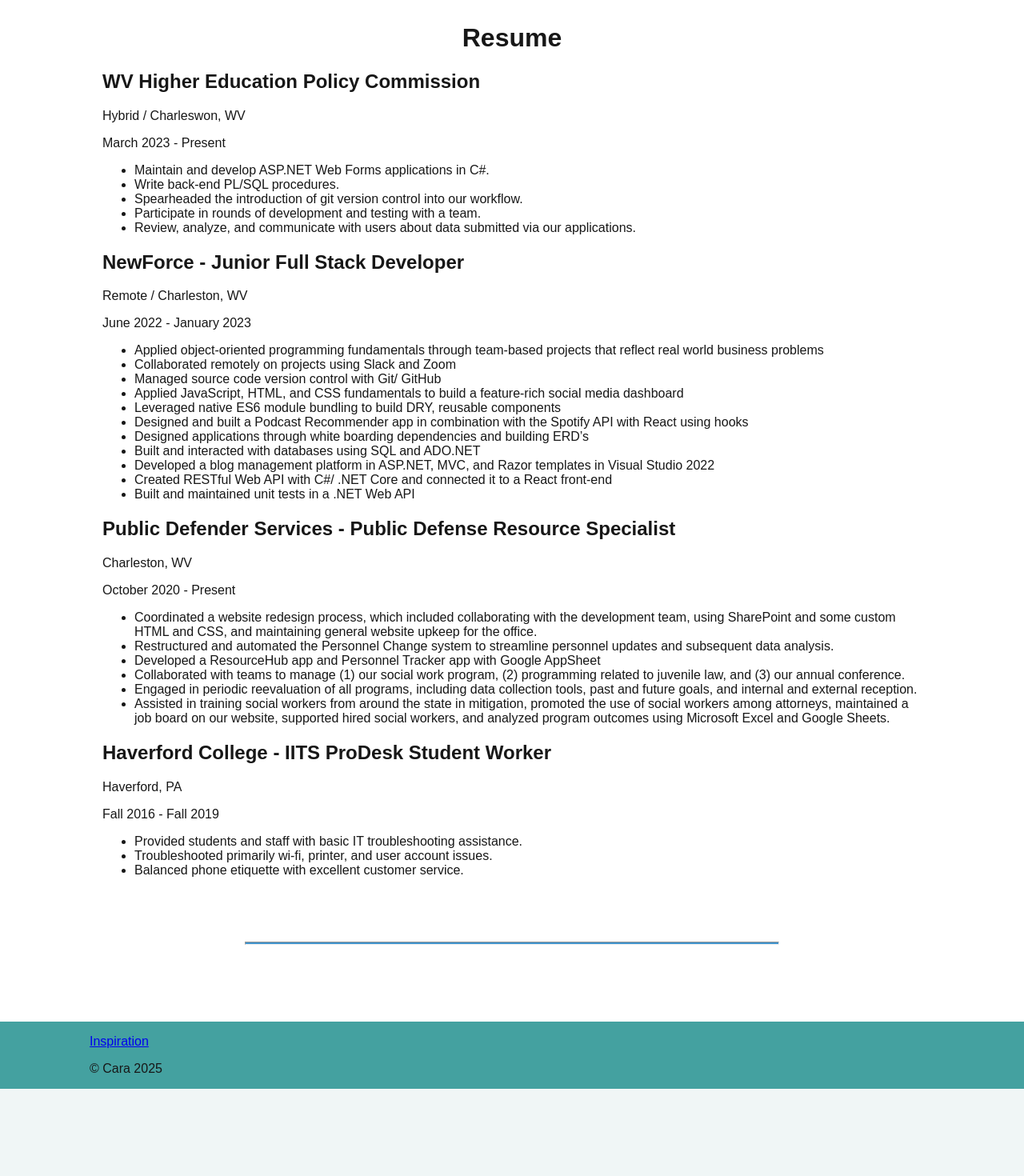
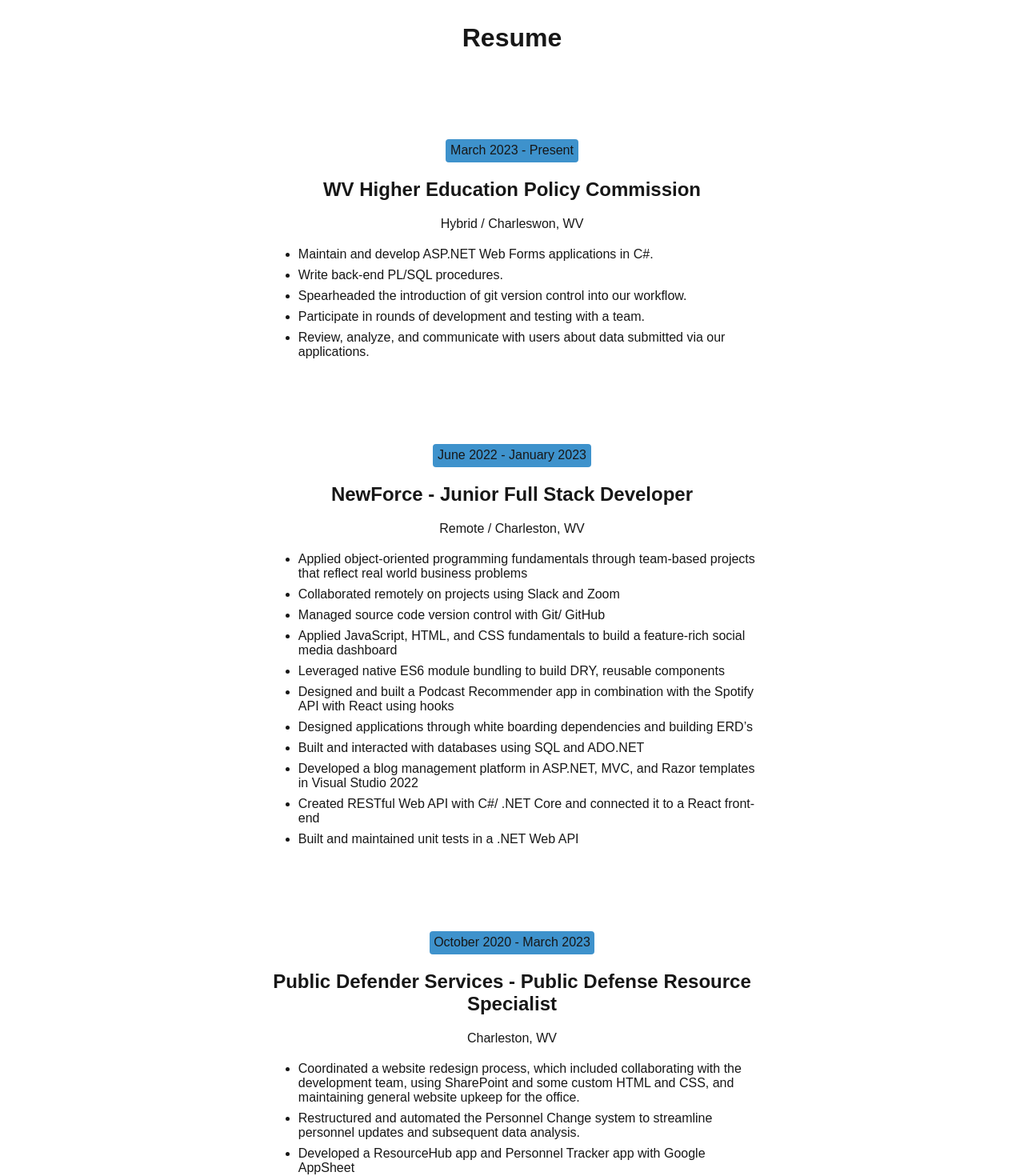
Before and after one commit to CaraNetzer/caracodes, a Next.js app in the folder jsx/personal_website/: page /resume in a window 1280 px wide. Shown: the part 120-1590 px from the top of the page at 80% size. Before the commit the page ends 1481 px from the top, so only its background shows below. Built offline with nearby package versions, Linux system fonts and the light colour scheme.

Commit message:
added timeline layout to resume page and change anchor tag color

```diff
--- a/jsx/personal_website/src/app/globals.css
+++ b/jsx/personal_website/src/app/globals.css
@@ -372,3 +372,30 @@ hr {
     background-color: var(--underline-color);
     height: 2px;
 }
+
+.work {
+    margin: auto;
+    width: fit-content;
+    max-width: 60%;
+}
+
+.date {
+    text-align: center;
+    width: fit-content;
+    margin: 1rem auto;
+    background-color: var(--underline-color);
+    padding: .35rem;
+    border-radius: .25rem;
+}
+
+.work li {
+    padding: .25rem 0;
+}
+
+.work p, .work h2 {
+    text-align: center;
+}
+
+a {
+    color: var(--foreground)
+}
--- a/jsx/personal_website/src/app/resume/page.js
+++ b/jsx/personal_website/src/app/resume/page.js
@@ -2,10 +2,14 @@ export default function Resume() {
     return (
         <>
             <title>Resume - CaraCodes</title>
+
             <h1>Resume</h1>
+
+            <Timeline />
+            <p className="date">March 2023 - Present </p>
+            <div className="work">
                 <h2>WV Higher Education Policy Commission</h2>
                 <p>Hybrid / Charleswon, WV </p>
-            <p>March 2023 - Present </p>
                 <ul>
                     <li>Maintain and develop ASP.NET Web Forms applications in C#.</li>
                     <li>Write back-end PL/SQL procedures.</li>
@@ -13,9 +17,13 @@ export default function Resume() {
                     <li>Participate in rounds of development and testing with a team.</li>
                     <li>Review, analyze, and communicate with users about data submitted via our applications.</li>
                 </ul>
-            <h2>NewForce - Junior Full Stack Developer </h2>
+            </div>
+
+            <Timeline />
+            <p className="date">June 2022 - January 2023</p>
+            <div className="work">
+                <h2>NewForce - Junior Full Stack Developer</h2>
                 <p>Remote / Charleston, WV </p>
-            <p>June 2022 - January 2023 </p>
                 <ul>
                     <li>Applied object-oriented programming fundamentals through team-based projects that reflect real world business problems</li>
                     <li>Collaborated remotely on projects using Slack and Zoom</li>
@@ -29,9 +37,13 @@ export default function Resume() {
                     <li>Created RESTful Web API with C#/ .NET Core and connected it to a React front-end</li>
                     <li>Built and maintained unit tests in a .NET Web API</li>
                 </ul>
-            <h2>Public Defender Services - Public Defense Resource Specialist </h2>
-            <p>Charleston, WV </p>
-            <p>October 2020 - Present </p>
+            </div>
+
+            <Timeline />
+            <p className="date">October 2020 - March 2023</p>
+            <div className="work">
+                <h2>Public Defender Services - Public Defense Resource Specialist</h2>
+                <p>Charleston, WV</p>
                 <ul>
                     <li>Coordinated a website redesign process, which included collaborating with the development team, using SharePoint and some custom HTML and CSS, and maintaining general website upkeep for the office.</li>
                     <li>Restructured and automated the Personnel Change system to streamline personnel updates and subsequent data analysis.</li>
@@ -40,15 +52,30 @@ export default function Resume() {
                     <li>Engaged in periodic reevaluation of all programs, including data collection tools, past and future goals, and internal and external reception.</li>
                     <li>Assisted in training social workers from around the state in mitigation, promoted the use of social workers among attorneys, maintained a job board on our website, supported hired social workers, and analyzed program outcomes using Microsoft Excel and Google Sheets.</li>
                 </ul>
+            </div>
+
+            <Timeline />
+            <p className="date">Fall 2016 - Fall 2019 </p>
+            <div className="work">
                 <h2>Haverford College - IITS ProDesk Student Worker </h2>
                 <p>Haverford, PA </p>
-            <p>Fall 2016 - Fall 2019 </p>
                 <ul>
                     <li>Provided students and staff with basic IT troubleshooting assistance.</li>
                     <li>Troubleshooted primarily wi-fi, printer, and user account issues.</li>
                     <li>Balanced phone etiquette with excellent customer service.</li>
                 </ul>
+            </div>
             <hr/>
         </>
     )
 }
+
+function Timeline() {
+    return (
+        <svg height="70" width="10" xmlns="http://www.w3.org/2000/svg">
+            <line x1="5" y1="5" x2="5" y2="65" style={{stroke:"white",strokeWidth:2}} />
+            <circle r="5" cx="5" cy="5" fill="white" />
+            <circle r="5" cx="5" cy="65" fill="white" />
+        </svg>
+    )
+}
```
Lines whose indentation alone changed are shown as unchanged.
